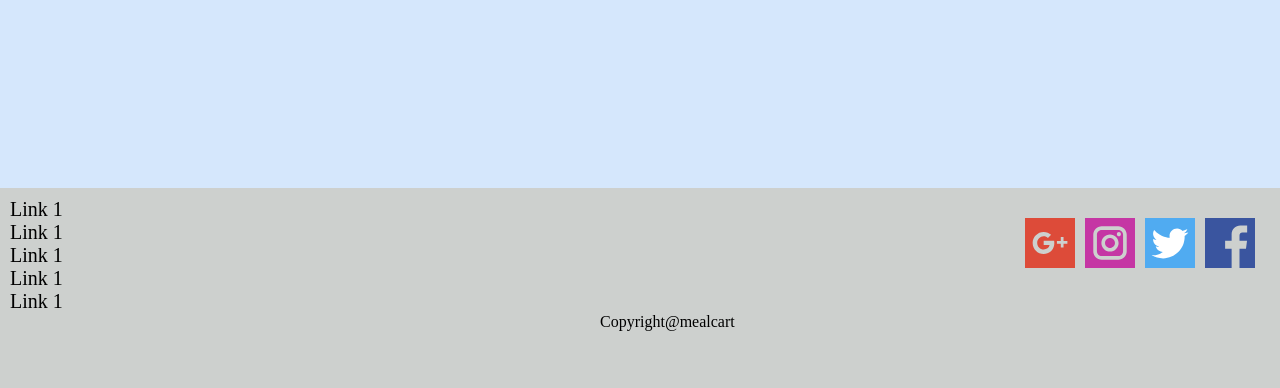
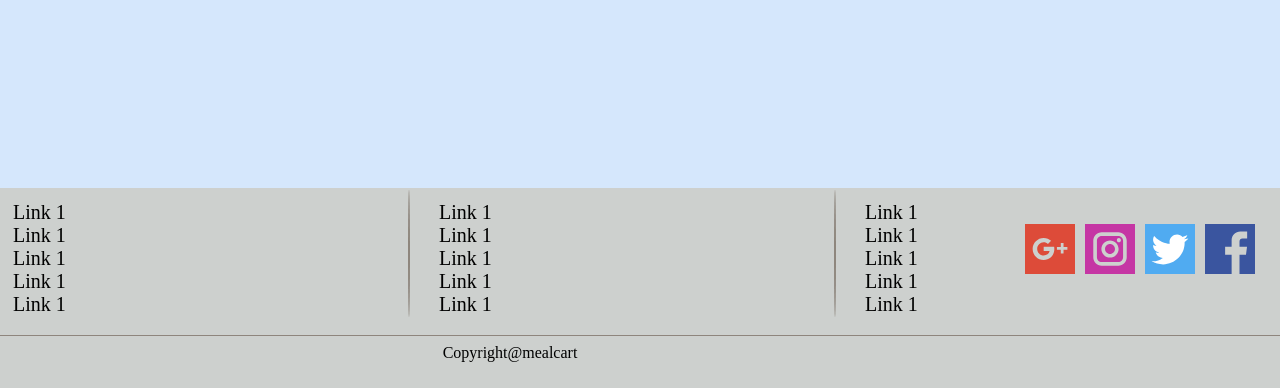
Before and after one commit to DilipWijethunga/IWT_Assignment, a PHP site: page / in a window 1280 px wide. Shown: the part 1312-1700 px from the top of the page. Run offline with PHP 8.4, Linux system fonts and the light colour scheme.

Commit message:
Footer Styles

```diff
--- a/css/styles.css
+++ b/css/styles.css
@@ -111,6 +111,7 @@
   box-shadow: 0px 8px 16px 0px rgba(0, 0, 0, 0.2);
   padding: 12px 16px;
   z-index: 1;
+  color: #000;
 }
 
 .menu:hover .menu-content {
@@ -264,7 +265,25 @@
 }
 
 .footer .copyright {
-  margin-left: 600px;
+  width:100%;
+  margin-top:16px;
+  border-top: solid 1px rgba(48, 22, 4,0.4);
+  text-align: center;
+  padding-top:8px;
+}
+
+.footer td {
+  position: relative;
+}
+
+.footer td .vertical-line {
+  width:2px;
+  height:100%;
+  position: absolute;
+  background: rgba(48, 22, 4,0.4);
+  right:16px;
+  top:0;
+  border-radius: 100%;
 }
 
 .items {
--- a/index.html
+++ b/index.html
@@ -65,14 +65,14 @@
     </nav>
 
     <div class="slideshow">
-        <img src="images/slideshow/01.jpg" alt="slideshow" class="slider left"/>
-        <img src="images/slideshow/02.jpg" alt="slideshow" class="slider left"/>
-        <img src="images/slideshow/03.jpg" alt="slideshow" class="slider"/>
-        <img src="images/slideshow/04.jpg" alt="slideshow" class="slider right"/>
-        <img src="images/slideshow/05.jpg" alt="slideshow" class="slider right"/>
+        <img src="images/slideshow/01.jpg" alt="slideshow" class="slider left" />
+        <img src="images/slideshow/02.jpg" alt="slideshow" class="slider left" />
+        <img src="images/slideshow/03.jpg" alt="slideshow" class="slider" />
+        <img src="images/slideshow/04.jpg" alt="slideshow" class="slider right" />
+        <img src="images/slideshow/05.jpg" alt="slideshow" class="slider right" />
         <span onclick="handleChangeSlider(1,true)" class="button nxt-button">></span>
-        <span onclick="handleChangeSlider(-1,true)" class="button prv-button"><</span>
-        <div class="numbers">
+        <span onclick="handleChangeSlider(-1,true)" class="button prv-button">
+            <</span> <div class="numbers">
                 <span onclick="handleChangeSlider(1)" class="button slider-number number-1">1</span>
                 <span onclick="handleChangeSlider(2)" class="button slider-number number-2">2</span>
                 <span onclick="handleChangeSlider(3)" class="button slider-number number-3">3</span>
@@ -158,7 +158,9 @@
 
 <!--Footer-->
 <footer class="footer">
-
+    <table width="100%">
+        <tr>
+            <td>
                 <div class="links">
                     <a href="#">Link 1</a><br />
                     <a href="#">Link 1</a><br />
@@ -166,6 +168,29 @@
                     <a href="#">Link 1</a><br />
                     <a href="#">Link 1</a>
                 </div>
+                <div class="vertical-line"></div>
+            </td>
+            <td>
+                <div class="links">
+                    <a href="#">Link 1</a><br />
+                    <a href="#">Link 1</a><br />
+                    <a href="#">Link 1</a><br />
+                    <a href="#">Link 1</a><br />
+                    <a href="#">Link 1</a>
+                </div>
+                <div class="vertical-line"></div>
+            </td>
+            <td>
+                <div class="links">
+                    <a href="#">Link 1</a><br />
+                    <a href="#">Link 1</a><br />
+                    <a href="#">Link 1</a><br />
+                    <a href="#">Link 1</a><br />
+                    <a href="#">Link 1</a>
+                </div>
+            </td>
+        </tr>
+    </table>
 
     <div class="socialbtn">
         <a href="#"><img src="images/socialbtn/001-facebook.svg"></a>
@@ -173,13 +198,10 @@
         <a href="#"><img src="images/socialbtn/003-instagram.svg"></a>
         <a href="#"><img src="images/socialbtn/004-google-plus.svg"></a>
     </div>
-
-    <div class="copyright">
-        <a> Copyright@mealcart</a>
-    </div>
+    <div class="copyright"><a>Copyright@mealcart</a></div>
 
 </footer>
-<script type="text/javascript" >
+<script type="text/javascript">
     slider();
 </script>
 <!--End of footer-->
```
Lines whose indentation alone changed are shown as unchanged.
